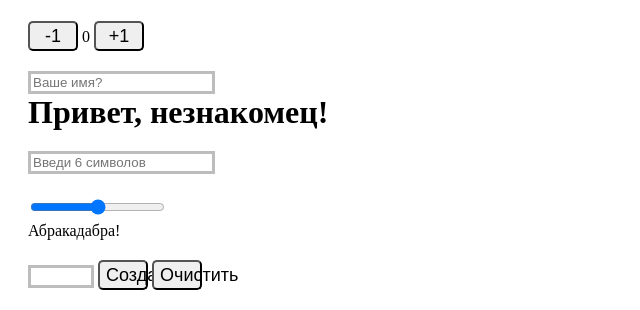
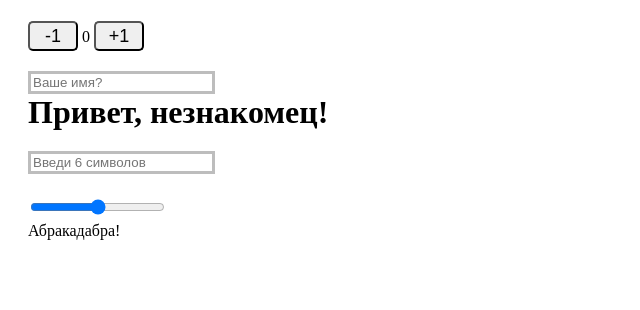
Before and after one commit to ttuluk/goit-js-hw-07, a plain HTML site: page index.html in a window 1280 px wide. Shown: the part 1147-1457 px from the top of the page, without its empty margins (0-640 px from the left). After the commit the page ends 1407 px from the top, so only its background shows below. Drawn offline with Linux system fonts and the light colour scheme.

Commit message:
update index

```diff
--- a/index.html
+++ b/index.html
@@ -68,11 +68,6 @@
       <br />
       <span id="text">Абракадабра!</span>
     </div>
-    <div id="controls">
-      <input type="number" min="0" max="100" step="1" />
-      <button type="button" data-action="render">Создать</button>
-      <button type="button" data-action="destroy">Очистить</button>
-    </div>
 
     <div id="boxes"></div>
     <script src="./js/task-01.js"></script>
@@ -82,6 +77,5 @@
     <script src="./js/task-05.js"></script>
     <script src="./js/task-06.js"></script>
     <script src="./js/task-07.js"></script>
-    <script src="./js/task-08.js"></script>
   </body>
 </html>
```
